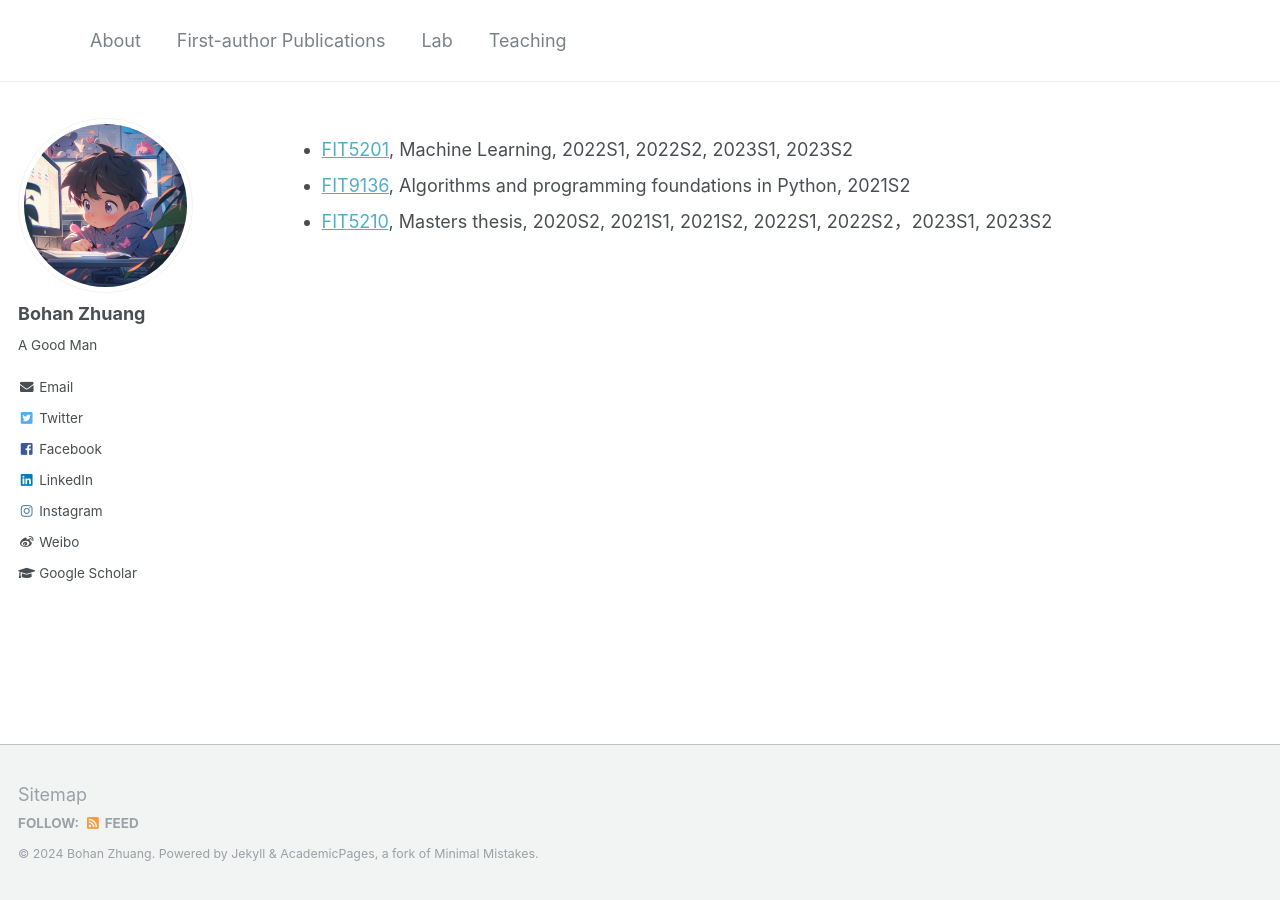
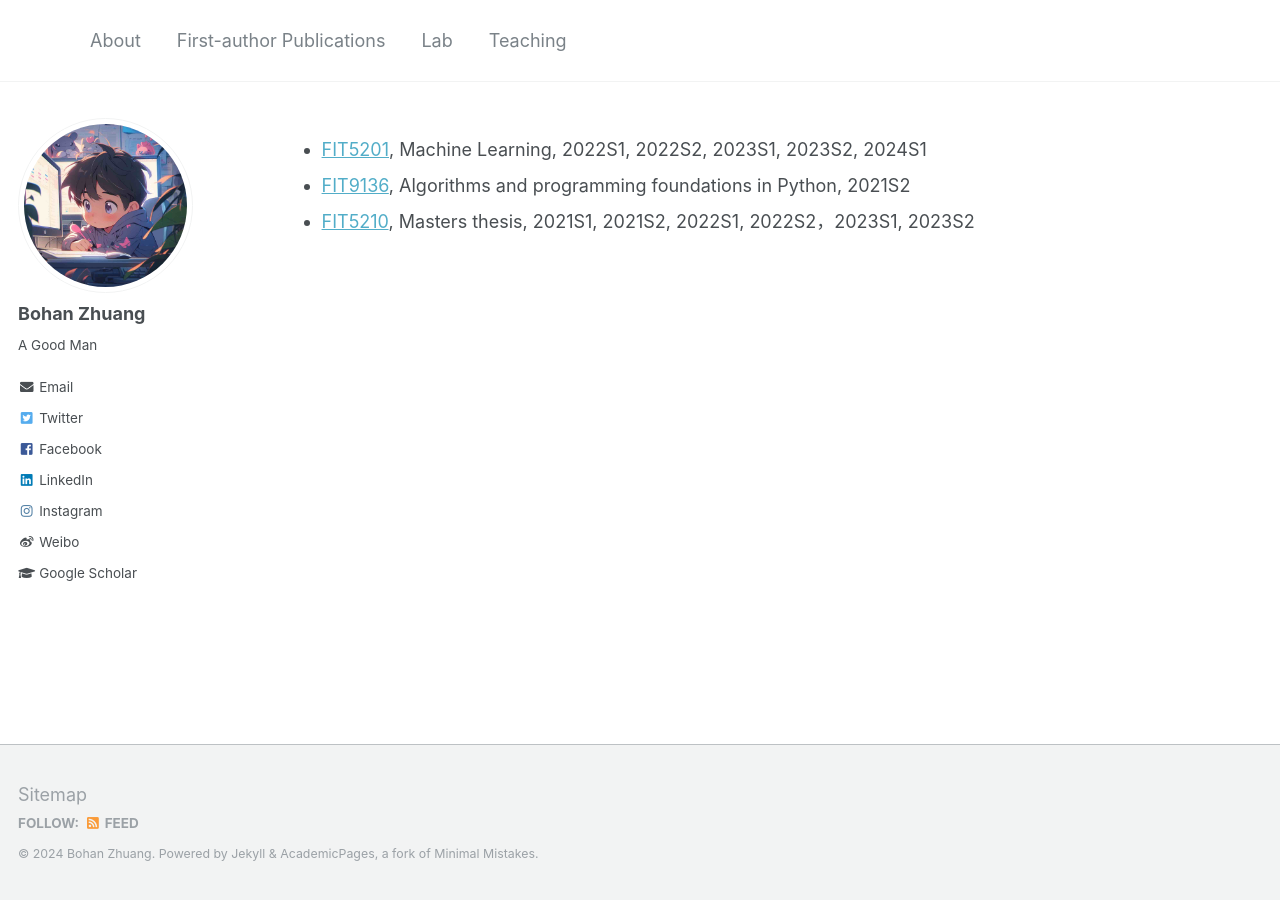
Before and after one commit to bohanzhuang/bohanzhuang.github.io, a Jekyll site: the page built from _pages/teaching.md, in a window 1280 px wide. Built offline with Jekyll 4.4.1, drawn with Linux system fonts in a browser that asks for light colours.

Commit message:
Update teaching.md

```diff
--- a/_pages/teaching.md
+++ b/_pages/teaching.md
@@ -5,6 +5,6 @@ permalink: /teaching/
 author_profile: true
 ---
 
-* [FIT5201](https://handbook.monash.edu/2022/units/FIT5201), Machine Learning, 2022S1, 2022S2, 2023S1, 2023S2
+* [FIT5201](https://handbook.monash.edu/2024/units/FIT5201), Machine Learning, 2022S1, 2022S2, 2023S1, 2023S2, 2024S1
 * [FIT9136](https://handbook.monash.edu/2021/units/FIT9136), Algorithms and programming foundations in Python, 2021S2
-* [FIT5210](https://handbook.monash.edu/2021/units/FIT5210), Masters thesis, 2020S2, 2021S1, 2021S2, 2022S1, 2022S2，2023S1, 2023S2
+* [FIT5210](https://handbook.monash.edu/2023/units/FIT5210), Masters thesis, 2021S1, 2021S2, 2022S1, 2022S2，2023S1, 2023S2
```
